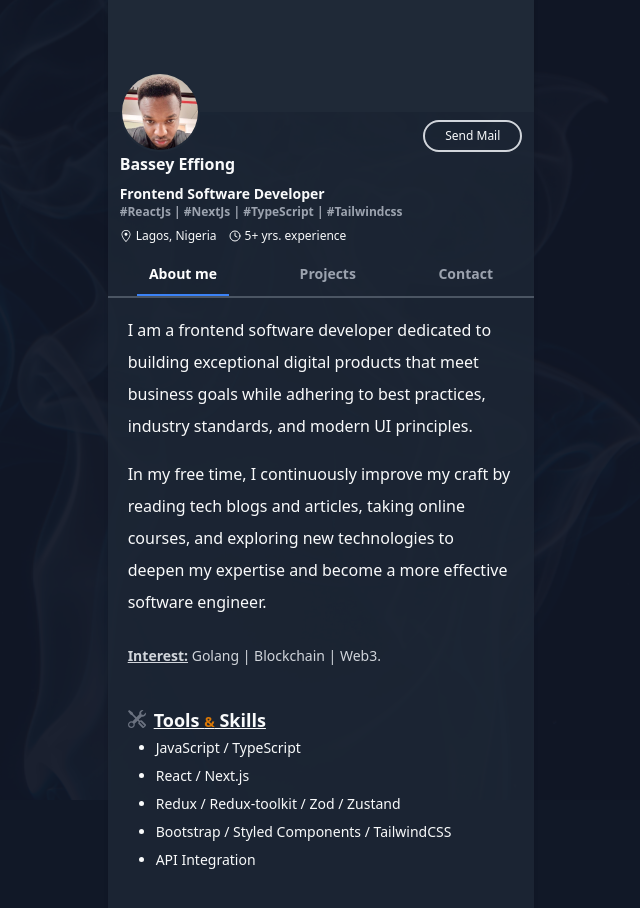
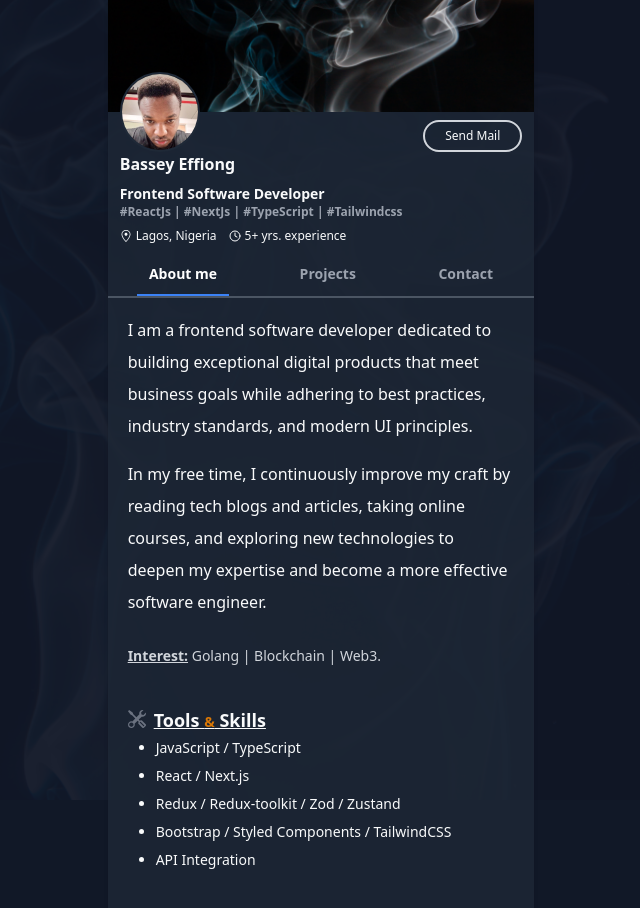
Before and after one commit to effiong-jr/portfolio, a Next.js app: page / in a window 1280 px wide. Shown: the top 908 px of the page, without its empty margins (319-959 px from the left). Built offline with nearby package versions, Linux system fonts and the light colour scheme.

Commit message:
updated header image

```diff
--- a/components/Header.jsx
+++ b/components/Header.jsx
@@ -5,7 +5,9 @@ import Image from "next/image";
 const Header = () => {
   return (
     <div>
-      <div className="relative h-28 overflow-hidden bg-gray-800"></div>
+      <div className="relative h-28 overflow-hidden bg-gray-800">
+        <img src="/bg-img.jpg" alt="" fill className="object-cover z-10" />
+      </div>
 
       <div className="flex justify-between pr-3 relative mb-2">
         <div className="-mt-10 w-max  px-3 ">
@@ -14,7 +16,7 @@ const Header = () => {
               src={`/profilePhoto.jpg`}
               height={80}
               width={80}
-              className="max-w-full object-cover"
+              className="max-w-full object-cover overflow-hidden"
               alt="profile image"
             />
           </div>
```
